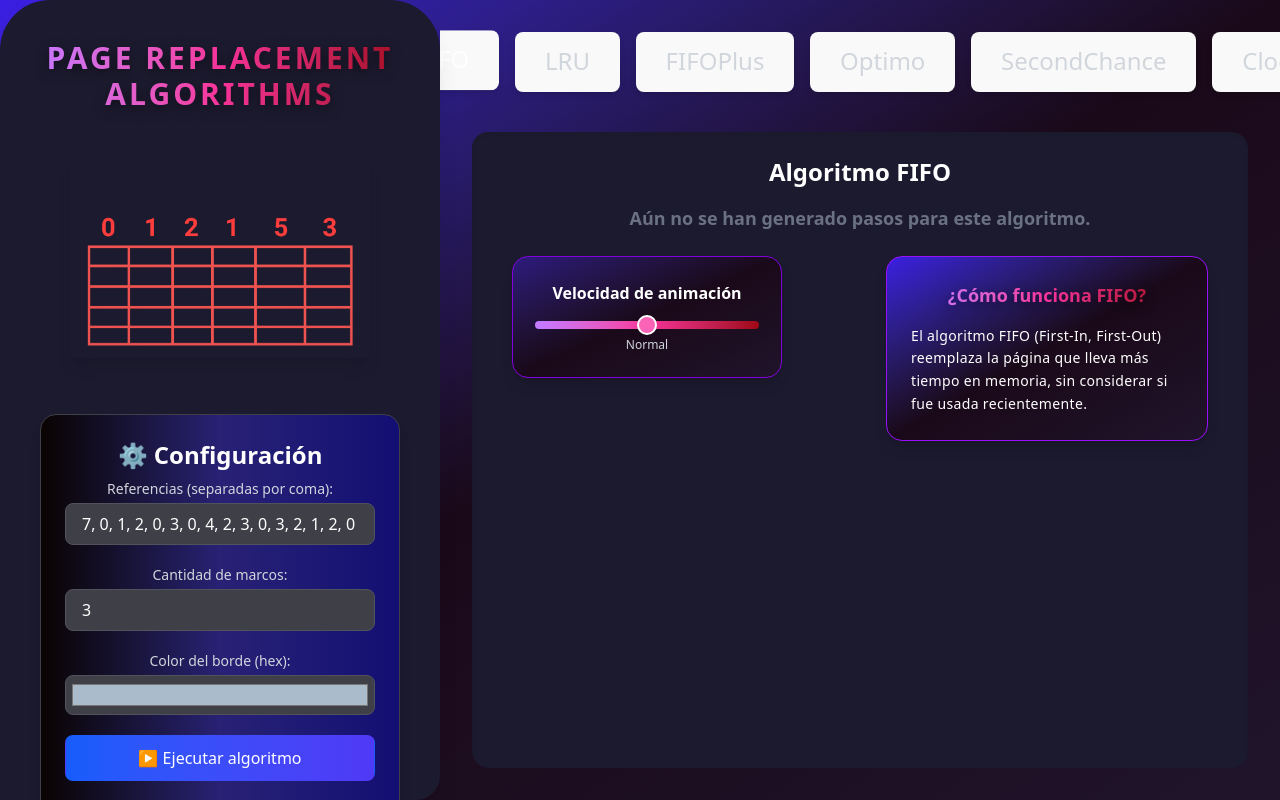
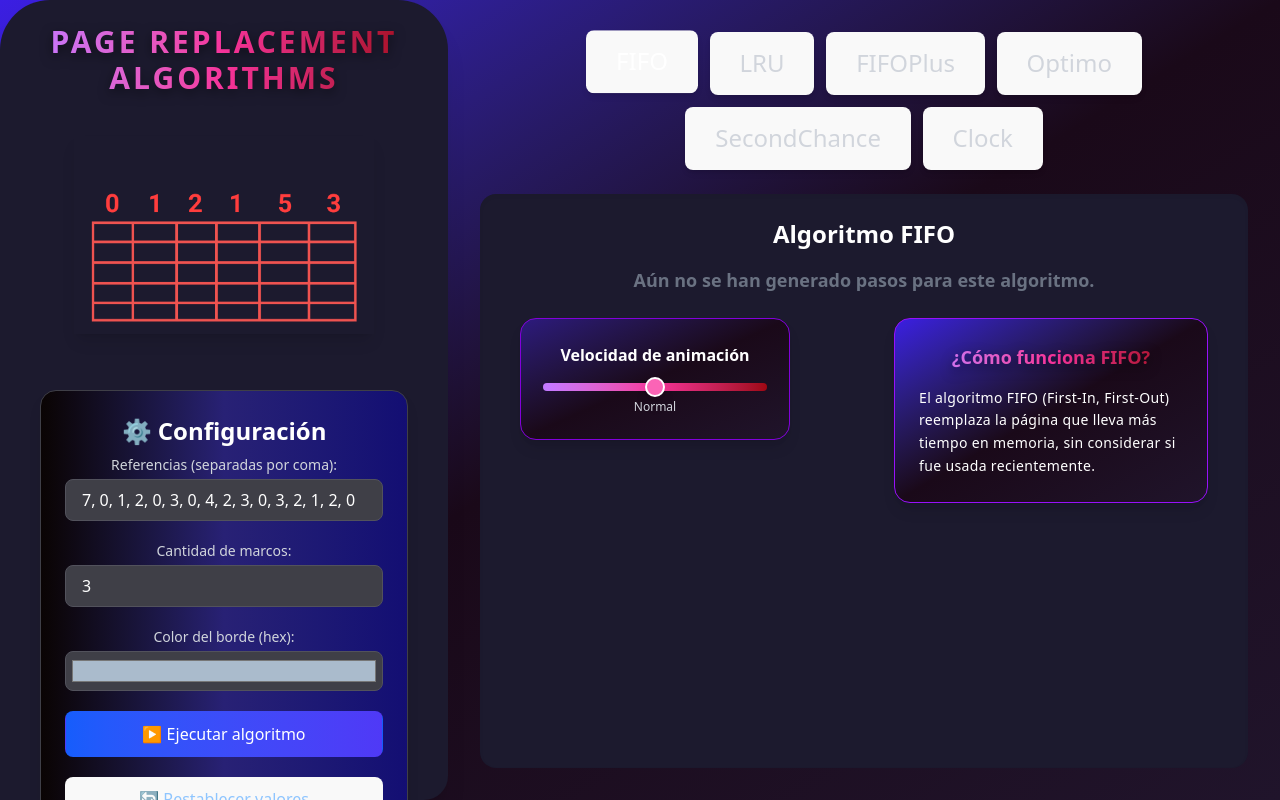
Before and after one commit to LairezMk/Algoritmo_RP, a React (Vite) app in the folder algoritmos-reemplazo-app/: page / in a window 1280 px wide. Built offline with nearby package versions, Linux system fonts and the light colour scheme.

Commit message:
Arreglo momentaneo

```diff
--- a/algoritmos-reemplazo-app/src/App.jsx
+++ b/algoritmos-reemplazo-app/src/App.jsx
@@ -51,14 +51,15 @@ function App() {
   };
 
   return (
-    <div className="h-screen w-screen overflow-hidden bg-gradient-to-br from-[#3b1ee3] via-[#1a0919] to-[#20142b] text-white flex font-sans">
+    <div className="h-screen w-screen overflow-hidden bg-gradient-to-br from-[#3b1ee3] via-[#1a0919] to-[#20142b] text-white flex flex-col lg:flex-row font-sans">
       {/* Sidebar izquierdo */}
-      <div className="w-110 px-6 py-10 bg-[#1c1a2e] shadow-xl rounded-r-3xl flex flex-col gap-6 relative z-10 max-h-screen clip-curve sticky left-0 top-0">
-        <div   className="text-3xl font-extrabold tracking-widest mb-6 text-transparent bg-clip-text bg-gradient-to-r from-purple-400 via-pink-500 to-red-800  drop-shadow-[0_4px_6px_rgba(0,0,0,0.5)]">
+      <div className="w-full lg:w-[28rem] h-screen bg-[#1c1a2e] shadow-xl lg:rounded-r-3xl flex flex-col relative z-10 clip-curve">
+        <div className="overflow-auto p-6 flex flex-col gap-6">
+          <div className="text-2xl lg:text-3xl text-center font-extrabold tracking-widest mb-4 text-transparent bg-clip-text bg-gradient-to-r from-purple-400 via-pink-500 to-red-800 drop-shadow-[0_4px_6px_rgba(0,0,0,0.5)]">
             PAGE REPLACEMENT ALGORITHMS
           </div>
 
-        <img src={poto} alt="Bad Bunny" width="300" height="300" className=" mx-auto mb-4 py-1 shadow-lg" />
+          <img src={poto} alt="Bad Bunny" className="mx-auto mb-4 w-[200px] h-[200px] lg:w-[300px] lg:h-[300px] py-1 shadow-lg" />
 
           <PanelInputs
             referencias={referencias}
@@ -71,11 +72,12 @@ function App() {
             setPasos={setPasos}
           />
         </div>
+      </div>
 
       {/* Contenido derecho */}
-      <div className="flex-1 p-8 flex flex-col gap-6 overflow-auto max-w-full">
+      <div className="flex-1 p-4 lg:p-8 flex flex-col gap-4 overflow-auto max-w-full">
         {/* Tabs de algoritmos */}
-        <div className="flex gap-4 justify-center text-2xl font-extrabold mb-4 text-white-600 ">
+        <div className="flex flex-wrap gap-3 justify-center text-xl lg:text-2xl font-extrabold mb-2">
           {["FIFO", "LRU", "FIFOPlus", "Optimo", "SecondChance", "Clock"].map((alg) => (
             <button
               key={alg}
@@ -83,7 +85,7 @@ function App() {
                 setAlgoritmoActivo(alg);
                 setPasos([]);
               }}
-              className={`px-5 py-2 rounded-xl text-3xl font-extrabold transition-all duration-300 shadow-md hover:shadow-lg hover:scale-105 ${
+              className={`px-4 py-2 rounded-xl text-base lg:text-2xl font-bold transition-all duration-300 shadow-md hover:shadow-lg hover:scale-105 ${
                 algoritmoActivo === alg
                   ? "bg-purple-600 text-white animate-float"
                   : "bg-[#2e3a59] text-gray-300 hover:bg-[#3d4a6a]"
@@ -95,9 +97,9 @@ function App() {
         </div>
 
         {/* Vista del algoritmo seleccionado */}
-        <div className="flex-1 overflow-auto bg-[#1c1a2e] rounded-2xl p-6 shadow-inner max-w-full">
+        <div className="flex-1 overflow-auto bg-[#1c1a2e] rounded-2xl p-4 lg:p-6 shadow-inner max-w-full">
           <VistaAlgoritmo
-            key={ejecucionKey} // Forzar re-renderización al cambiar el algoritmo
+            key={ejecucionKey}
             algoritmoActivo={algoritmoActivo}
             resultados={{ [algoritmoActivo]: pasos }}
             color={color}
--- a/algoritmos-reemplazo-app/src/components/PanelInputs.jsx
+++ b/algoritmos-reemplazo-app/src/components/PanelInputs.jsx
@@ -1,8 +1,6 @@
-import { div } from "framer-motion/client";
 import { useState, useEffect } from "react";
 
 export default function PanelInputs({
-  referencias,
   setReferencias,
   marcos,
   setMarcos,
```
Lines whose indentation alone changed are shown as unchanged.
